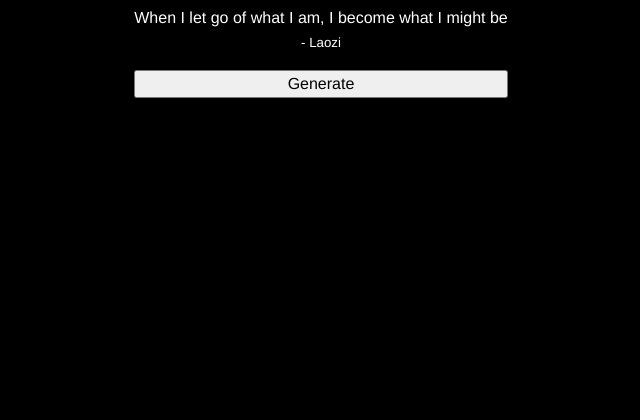
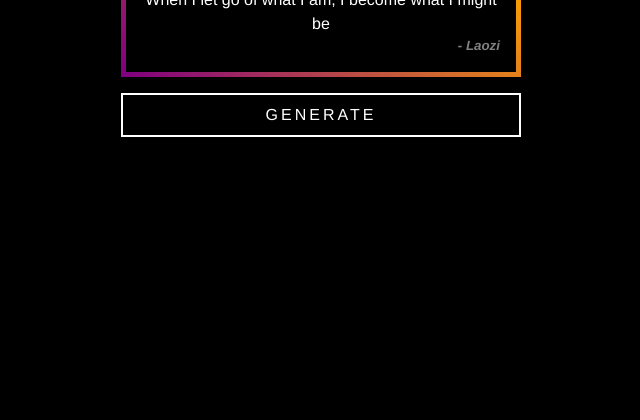
Before and after one commit to sandwipmitra/code-generator-app-codedamn, a plain HTML site: page index.html in a window 1280 px wide. Shown: the part 380-800 px from the top of the page, without its empty margins (319-959 px from the left). Drawn offline with Linux system fonts and the light colour scheme.

Commit message:
initial commit3

```diff
--- a/style.css
+++ b/style.css
@@ -35,11 +35,42 @@ h1 {
   animation: hue 10s infinite linear;
 }
 
-@-webkit-keyframes hue{
-  from{
+@-webkit-keyframes hue {
+  from {
     -webkit-filter: hue-rotate(0deg);
   }
-  to{
+
+  to {
     -webkit-filter: hue-rotate(-360deg);
   }
 }
+
+.quote-box {
+  width: 400px;
+  padding: 16px;
+  border: 5px solid;
+  border-image: linear-gradient(45deg, purple, orange) 1;
+}
+
+#author {
+  float: right;
+  color: gray;
+  font-weight: bold;
+  font-style: oblique;
+
+}
+
+#btn {
+  padding: 8px;
+  text-transform: uppercase;
+  letter-spacing: 3px;
+  transition: 0.5s;
+  border: 2px solid #fff;
+  background-color: #000;
+  color: #fff;
+}
+
+#btn:hover {
+  background-color: #fff;
+  color: #000;
+}
```
